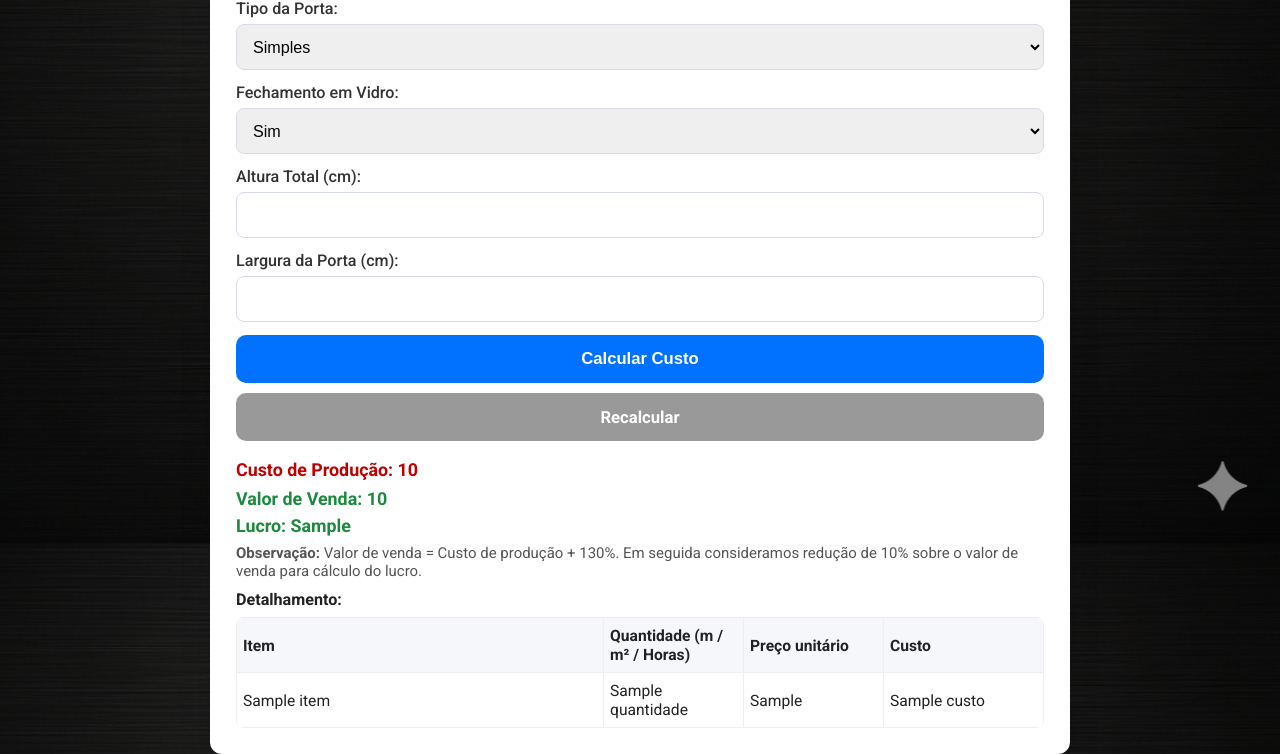
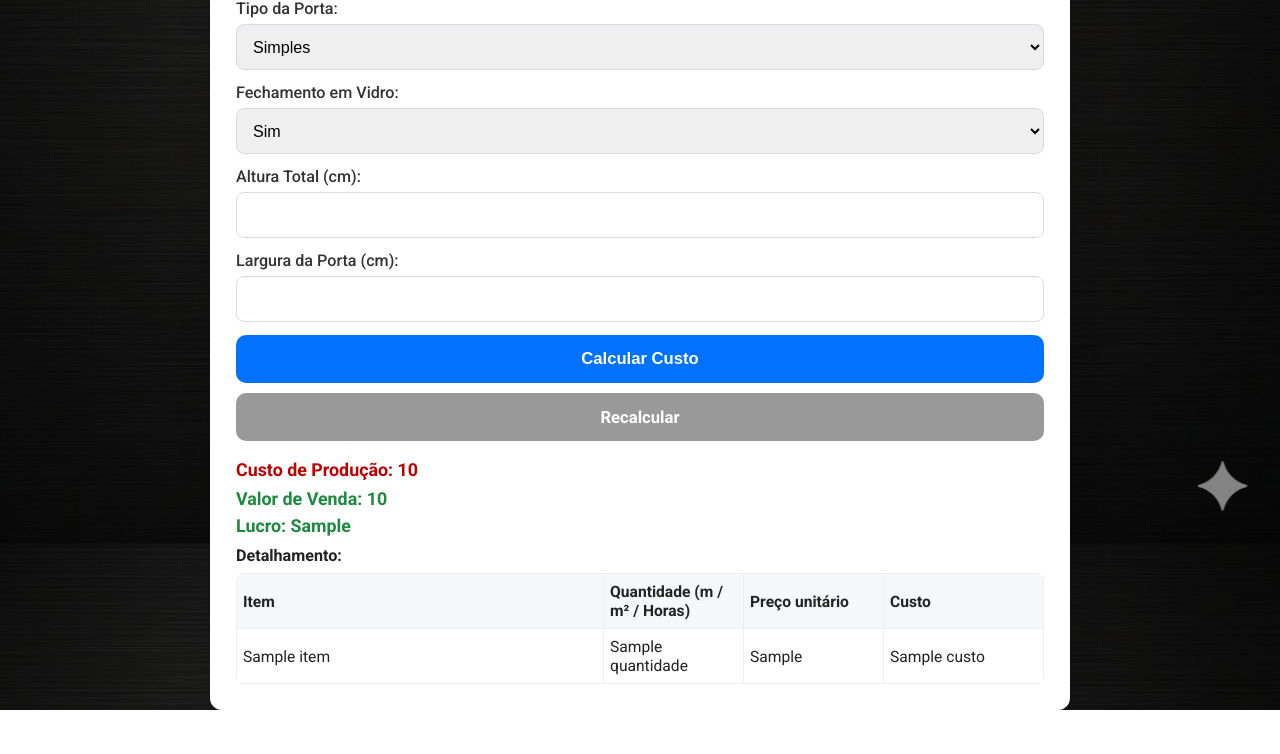
Before and after one commit to Salrefinado/Or-amento-Porta-de-Guilhotina-Bunese, a Flask app: template templates/index.html in a window 1280 px wide. Shown: the part 310-1064 px from the top of the page. After the commit the page ends 1020 px from the top, so only its background shows below. Run offline with Flask 3, Linux system fonts and the light colour scheme; the template is opened without the code that fills it: most values are stand-ins (such as "Sample title", 1, 10 or a date in 2020).

Commit message:
Lucro sem obs index.html

```diff
--- a/templates/index.html
+++ b/templates/index.html
@@ -194,10 +194,6 @@
           <div class="valor-venda" title="Valor de venda (Custo + 130%)">Valor de Venda: {{ resultado.valor_venda_fmt }}</div>
           <div class="lucro" title="Lucro (Valor de venda - 10% - Custo de produção)">Lucro: {{ resultado.lucro_fmt }}</div>
 
-          <div style="font-size:0.88rem; color:#555; margin-top:6px;">
-            <strong>Observação:</strong> Valor de venda = Custo de produção + 130%. Em seguida consideramos redução de 10% sobre o valor de venda para cálculo do lucro.
-          </div>
-
           <div style="margin-top:10px"><strong>Detalhamento:</strong></div>
           <div class="table-wrap">
             <table>
```
